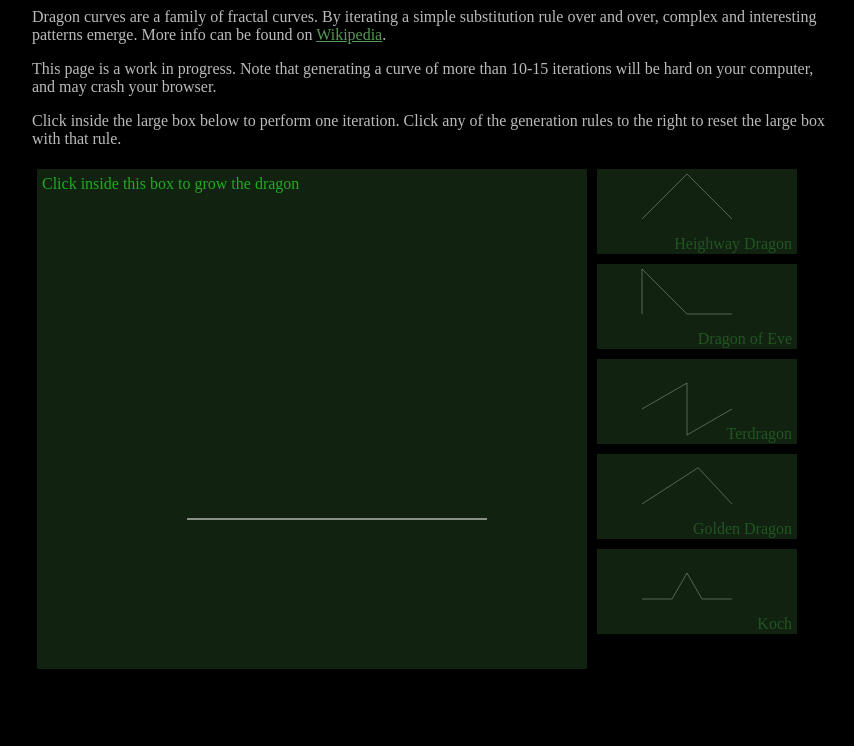
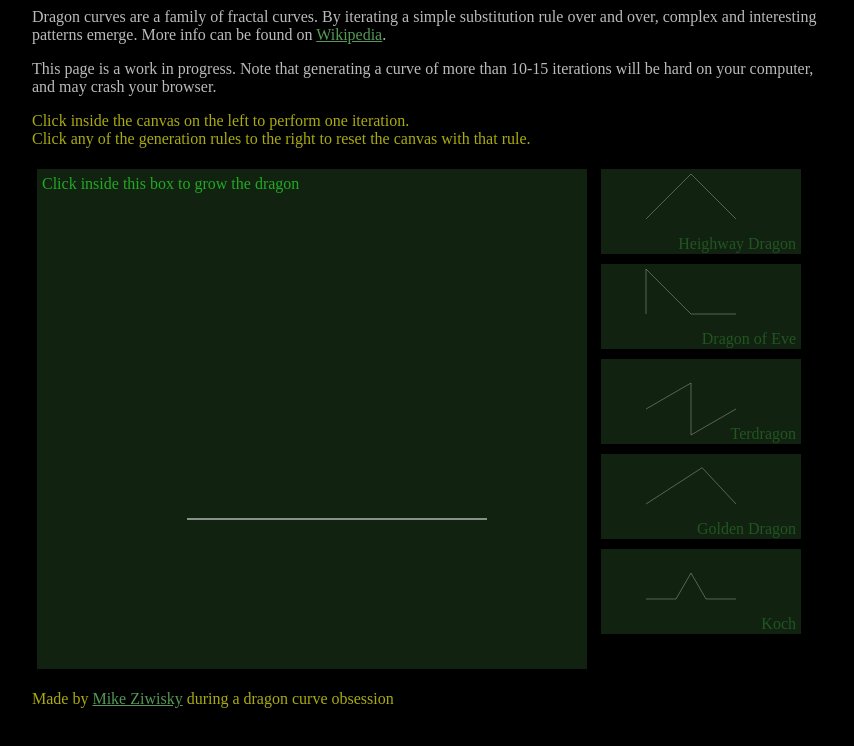
Before and after one commit to mziwisky/dragoncurves, a plain HTML site: page index.html in a window 1280 px wide. Shown: the whole page, without its empty margins (208-1062 px from the left). Drawn offline with nearby package versions, Linux system fonts and the light colour scheme.

Commit message:
plugged myself, linking to my github page

```diff
--- a/index.html
+++ b/index.html
@@ -14,6 +14,9 @@
     a:link, a:visited {
       color: #595;
     }
+    .plug, .instructions {
+      color: #aa1;
+    }
     .container {
       width: 800px;
       display: block;
@@ -21,14 +24,15 @@
       margin-right: auto;
     }
     #draw-here {
-      float: left;
+      display: inline-block;
+      vertical-align: top;
       margin: 5px;
       width: 550px;
       height: 500px;
     }
     #samples {
-      float: left;
-      /* margin: 5px; */
+      display: inline-block;
+      vertical-align: top;
     }
     .sample {
       padding: 5px;
@@ -46,6 +50,7 @@
 </head>
 <body>
   <div class='container'>
+    <div>
       <p>Dragon curves are a family of fractal curves. By iterating a simple
       substitution rule over and over, complex and interesting patterns emerge.
       More info can be found on <a
@@ -53,11 +58,17 @@
       page is a work in progress. Note that generating a curve of more than
       10-15 iterations will be hard on your computer, and may crash your
       browser.</p>
-    <p>Click inside the large box below to perform one iteration. Click any of
-    the generation rules to the right to reset the large box with that rule.</p>
+      <p class='instructions'>Click inside the canvas on the left to perform one
+      iteration.<br>
+      Click any of the generation rules to the right to reset the
+      canvas with that rule.</p>
+    </div>
     <div>
       <div id='draw-here'></div>
       <div id='samples'></div>
+    </div>
+    <div>
+      <p class='plug'>Made by <a href='https://www.github.com/mziwisky'>Mike Ziwisky</a> during a dragon curve obsession</p>
     </div>
   </div>
 
```
Also changed, not shown: 1 other file. Lines whose indentation alone changed are shown as unchanged.
